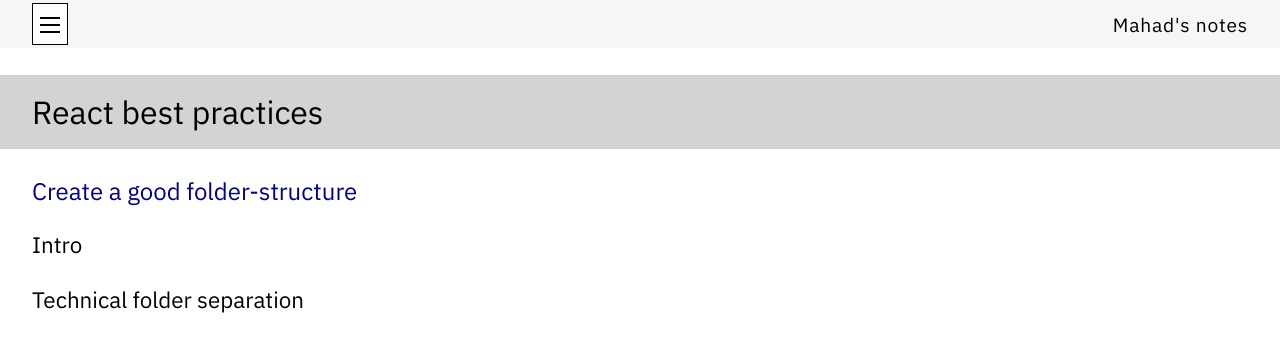
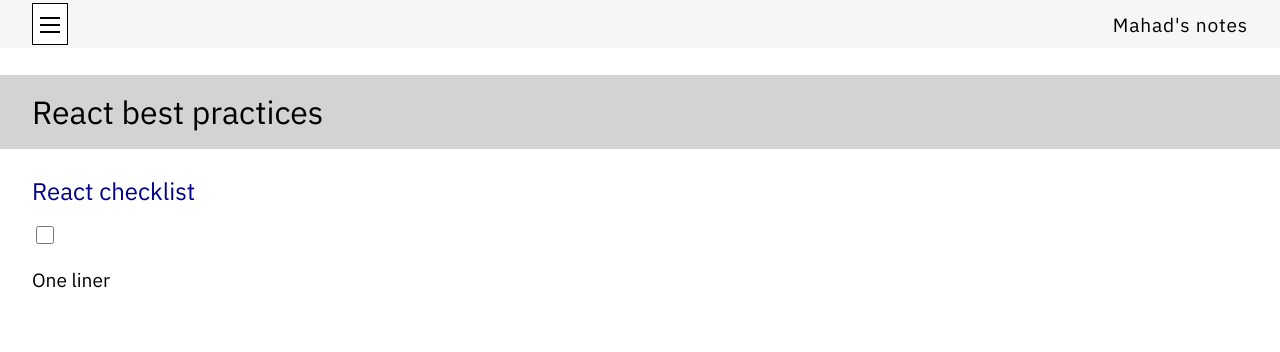
Before and after one commit to Elir-Mahad/notes, a Next.js app: page /react-bp-checklist in a window 1280 px wide. Shown: the top 352 px of the page. Built offline with nearby package versions, Linux system fonts and the light colour scheme.

Commit message:
enhance(checklist): add jsx and ttl's

```diff
--- /dev/null
+++ b/components/react-checklist-chaps/CheckList.js
@@ -0,0 +1,16 @@
+import React from "react";
+import { Sentence, SubHeading, OsInput, OsName } from "../../styles/Styles";
+
+function CheckList() {
+  return (
+    <div>
+      <SubHeading>React checklist</SubHeading>
+      <div>
+        <OsInput type="checkbox" />
+        <OsName>One liner</OsName>
+      </div>
+    </div>
+  );
+}
+
+export default CheckList;
--- a/components/react-checklist-chaps/FolderStructure.js
+++ /dev/null
@@ -1,16 +0,0 @@
-import React from "react";
-import { Chapter, Sentence, SubHeading } from "../../styles/Styles";
-
-function FolderStructure() {
-  return (
-    <div>
-      <SubHeading>Create a good folder-structure</SubHeading>
-
-      <Sentence> Intro</Sentence>
-
-      <Sentence>Technical folder separation</Sentence>
-    </div>
-  );
-}
-
-export default FolderStructure;
--- a/pages/react-bp-checklist.js
+++ b/pages/react-bp-checklist.js
@@ -7,7 +7,7 @@ import {
 } from "../styles/Styles.js";
 // import Resources from "../components/Resources";
 import style from "../styles/Home.module.css";
-import FolderStructure from "../components/react-checklist-chaps/FolderStructure.js";
+import CheckList from "../components/react-checklist-chaps/CheckList.js";
 //
 function ReactBpCheckList() {
   return (
@@ -23,7 +23,7 @@ function ReactBpCheckList() {
       </Head>
       <PostTitle className={style.weight100}>React best practices</PostTitle>
       <BlogBody>
-        <FolderStructure />
+        <CheckList />
       </BlogBody>
       {/* <Resources
         //
--- a/styles/Styles.js
+++ b/styles/Styles.js
@@ -468,3 +468,18 @@ export const PmOption = styled.li`
     font-size: 0.9rem;
   }
 `;
+
+//
+
+export const OsInput = styled.input`
+  padding-right: 1rem;
+  height: 1.1rem;
+  width: 1.1rem;
+`;
+
+export const OsName = styled.p`
+  font-size: 1.2rem;
+  @media (max-width: 450px) {
+    font-size: 1rem;
+  }
+`;
```
Also changed, not shown: components/reactbpchaps/FolderStructure.js (added, +23 -0 lines).
